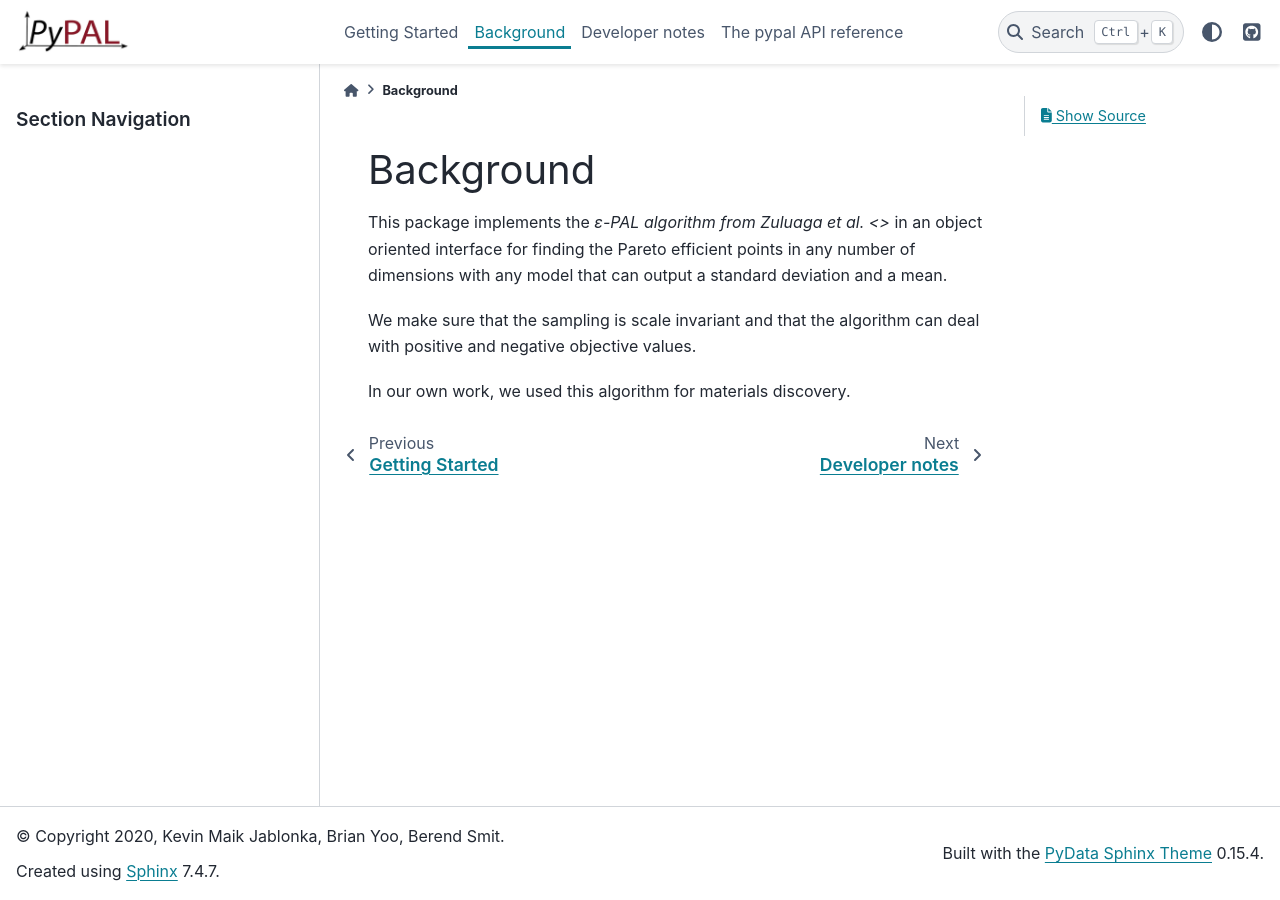
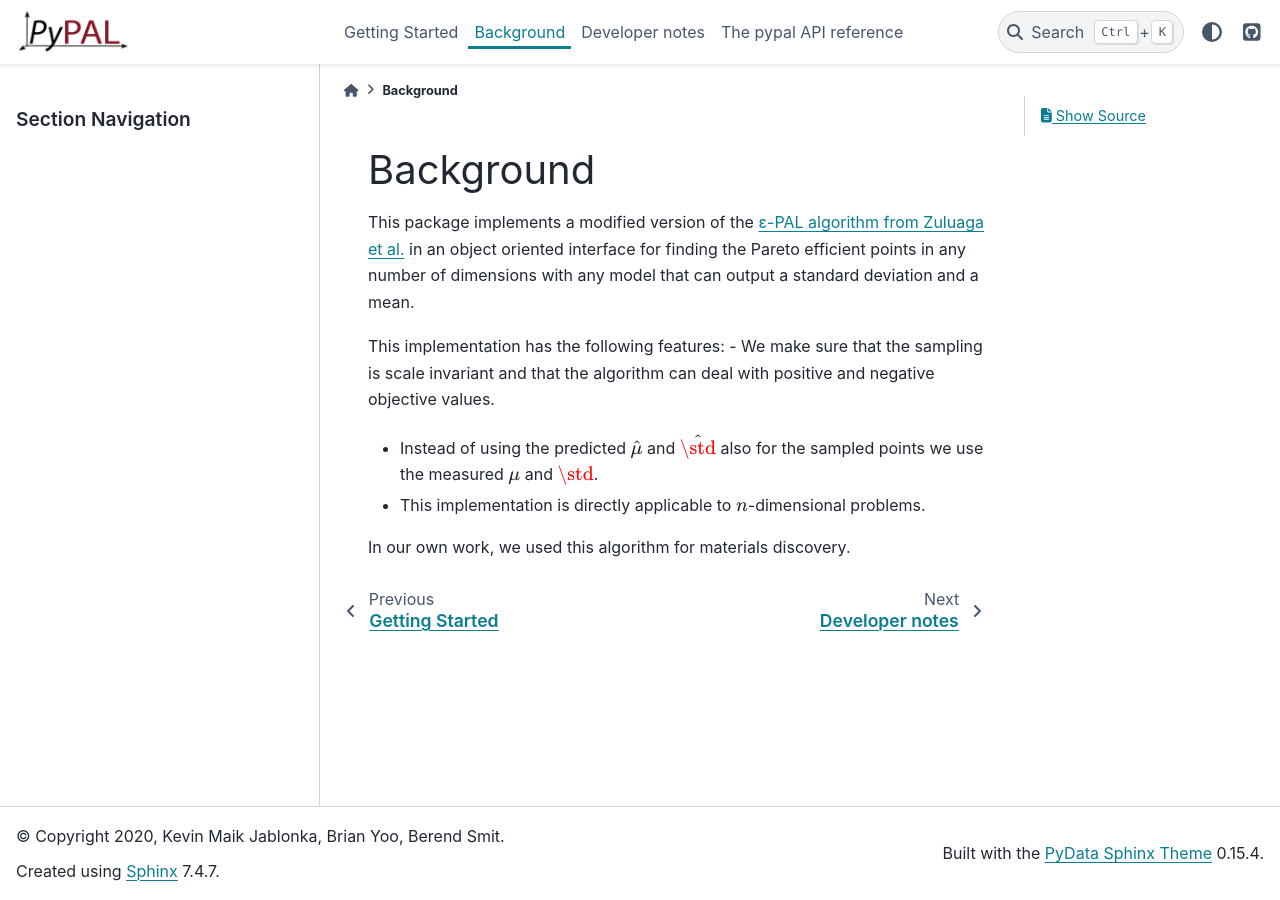
Before and after one commit to kjappelbaum/pyepal, a Sphinx documentation site: the page built from docs/background.rst, in a window 1280 px wide. Built offline with Sphinx 7.4.7 and the PyData theme 0.15.4, drawn with Linux system fonts in a browser that asks for light colours.

Commit message:
chore: updating docs

```diff
--- a/docs/background.rst
+++ b/docs/background.rst
@@ -1,8 +1,13 @@
 Background
 ===========
 
-This package implements the `ε-PAL algorithm from Zuluaga et al. <>` in an object oriented interface for finding the Pareto efficient points in any number of dimensions with any model that can output a standard deviation and a mean.
+This package implements a modified version of the `ε-PAL algorithm from Zuluaga et al. <https://jmlr.org/papers/v17/15-047.html>`_ in an object oriented interface for finding the Pareto efficient points in any number of dimensions with any model that can output a standard deviation and a mean.
 
-We make sure that the sampling is scale invariant and that the algorithm can deal with positive and negative objective values.
+This implementation has the following features:
+- We make sure that the sampling is scale invariant and that the algorithm can deal with positive and negative objective values.
+
+- Instead of using the predicted :math:`\hat{\mu}` and :math:`\hat{\std}` also for the sampled points we use the measured :math:`\mu` and :math:`\std`.
+
+- This implementation is directly applicable to :math:`n`-dimensional problems.
 
 In our own work, we used this algorithm for materials discovery.
--- a/docs/getting_started.rst
+++ b/docs/getting_started.rst
@@ -71,6 +71,9 @@ Hyperparameter optimization
 .............................
 Usually, the hyperparameters of a machine learning model should be optimized as new training data is added, in particular the kernel hyperparameters of a Gaussian process regression model. But since this is usually a computationally expensive process you do not want to do this every iteration. The timing of the hyperparameter optimization is internally set by the `_should_optimize_hyperparameter` function that by default uses a schedule that will optimize the hyperparameter every 10th iteration. If you want to change this behavior, you can override this function.
 
+Logging
+........
+
 
 Implementing a new PAL class
 ------------------------------
```
